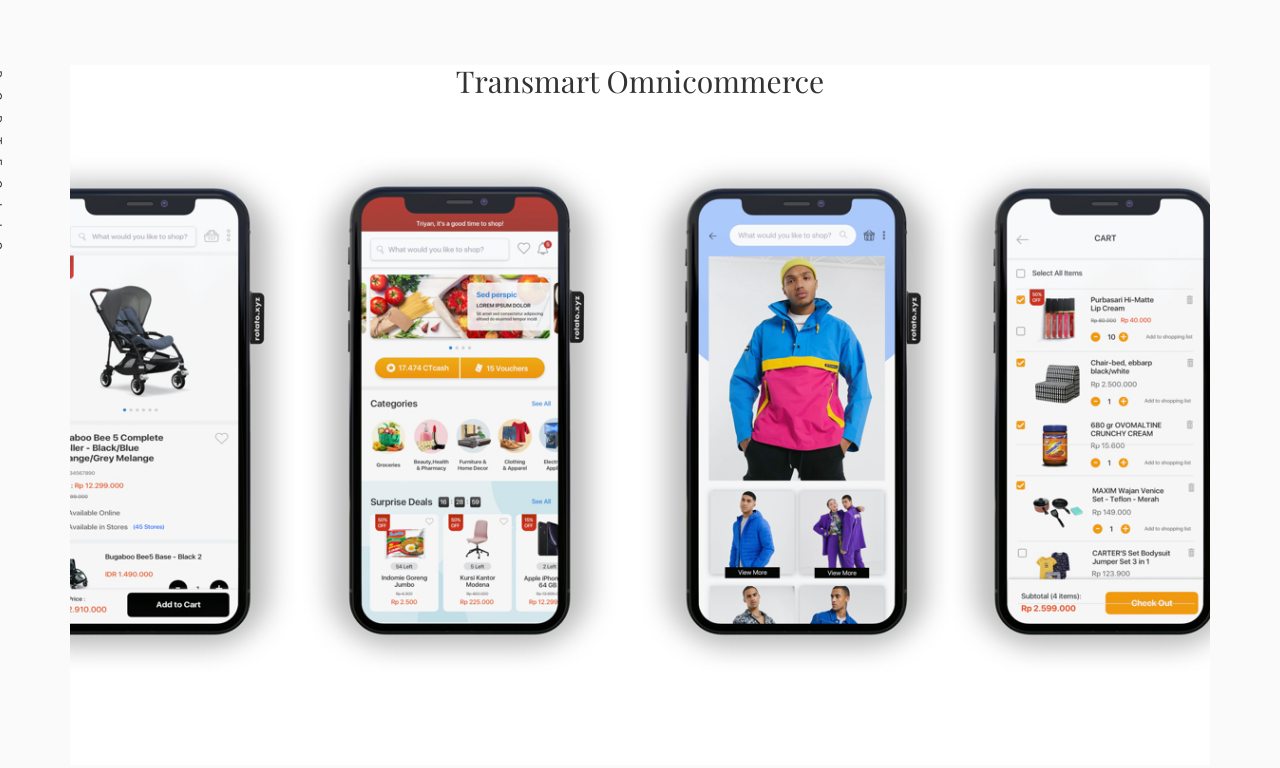
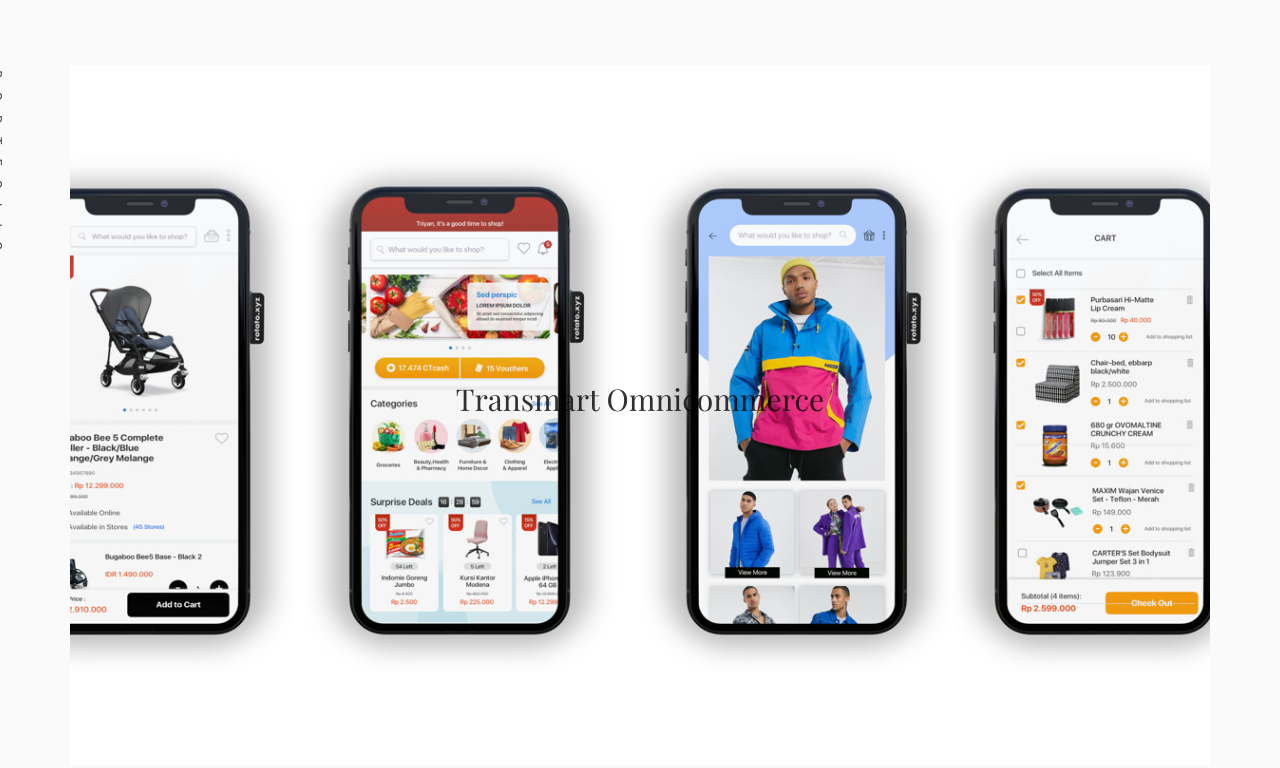
Before and after one commit to triyanarief/triyan-portfolio, a plain HTML site: page index.html in a window 1280 px wide. Shown: the part 2094-2862 px from the top of the page. Drawn offline with nearby package versions, Linux system fonts and the light colour scheme; files whose address does not match are found by name; a web font is replaced by a local one.

Commit message:
change text

```diff
--- a/index.html
+++ b/index.html
@@ -235,12 +235,12 @@
 					<div class="col-md-12">
 						<div class="work-entry animate-box">
 							<a href="work.html" class="work-img" style="background-image: url(images/work-1.jpg);">
-								<h2>Transmart Omnicommerce</h2>
-								<!-- <div class="display-t">
-									<div class="work-name">
+								<div class="display-t">
+									<h2>Transmart Omnicommerce</h2>
+									<!-- <div class="work-name">
 										<h2>Transmart Omnicommerce</h2>
-									</div>
-								</div> -->
+									</div> -->
+								</div>
 							</a>
 							<div class="col-md-4 col-md-offset-4">
 								<div class="desc">
```
